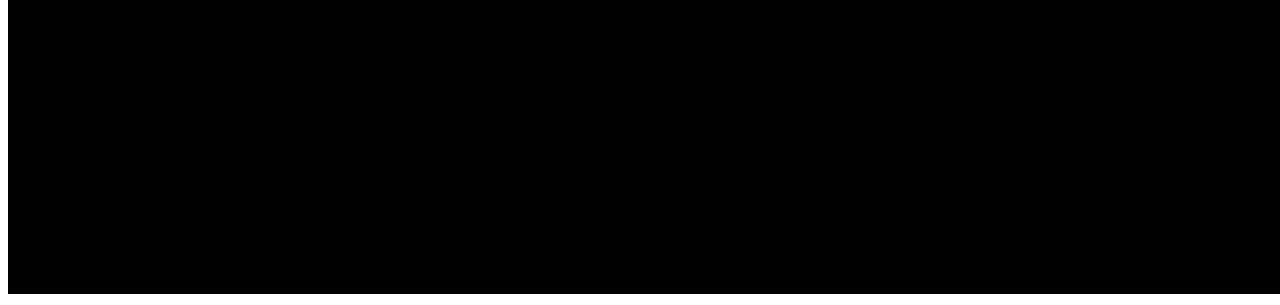
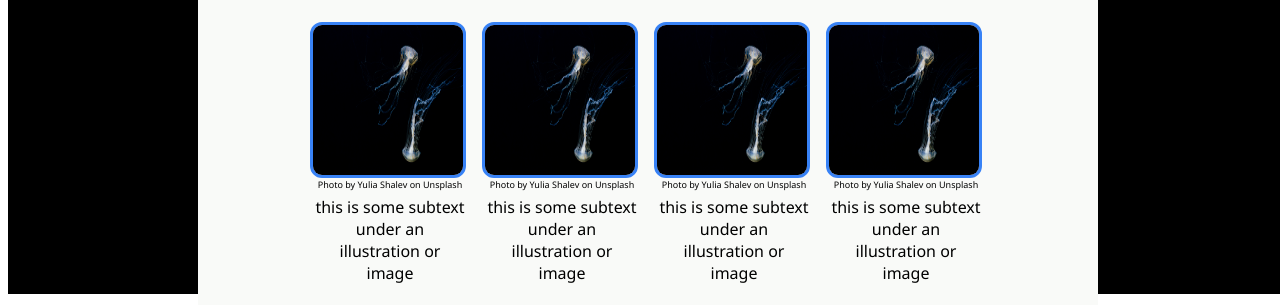
Before and after one commit to TheRealSogari/homepage, a plain HTML site: page index.html in a window 1280 px wide. Shown: the part 514-819 px from the top of the page. Drawn offline with Linux system fonts and the light colour scheme.

Commit message:
Add Center

```diff
--- a/css/styles.css
+++ b/css/styles.css
@@ -6,7 +6,7 @@
 
 a {
     text-decoration: none;
-    color: #fff;
+    color:white;
 }
 
 .back {
@@ -95,3 +95,53 @@ a {
     color:#fff;
     margin: 2px;
 }
+
+.adesc {
+    color: #fff;
+}
+
+/*Center*/
+.infobox {
+    display:flex;
+    flex-direction: column;
+    align-items: center;
+    background-color: #f9faf8;
+}
+
+.ul-info {
+    display: flex;
+    list-style-type: none;
+    padding-inline-start: 0;
+    gap: 12px;
+}
+
+.text-info {
+    width: 150px;
+    padding: 5px;
+    text-align: center;
+}
+
+.imgbox-info {
+    display: flex;
+    width: 150px;
+    height: 150px;
+    overflow:hidden;
+    border-radius: 12px;
+    border: 3px solid #3882f6;
+}
+
+.img-info {
+    height: 150px;
+    width: 150px;
+}
+
+.photo-info {
+    color: #000;
+    font-size: 9px;
+    margin: 0;
+    text-align: center;
+}
+
+.ainfo {
+    color: #000;
+}
--- a/index.html
+++ b/index.html
@@ -27,12 +27,42 @@
                     </div>
                     <div class="imgbox-desc">
                         <img class="img-desc" src="./img/placeholder.jpg" alt="stylish fog">
-                        <p class="photo-desc">Photo by <a href="https://unsplash.com/@pawel_czerwinski?utm_source=unsplash&utm_medium=referral&utm_content=creditCopyText">Pawel Czerwinski</a> on <a href="https://unsplash.com/?utm_source=unsplash&utm_medium=referral&utm_content=creditCopyText">Unsplash</a></p>
+                        <p class="photo-desc">Photo by <a class="adesc" href="https://unsplash.com/@pawel_czerwinski?utm_source=unsplash&utm_medium=referral&utm_content=creditCopyText">Pawel Czerwinski</a> on <a class="adesc" href="https://unsplash.com/?utm_source=unsplash&utm_medium=referral&utm_content=creditCopyText">Unsplash</a></p>
                     </div>
                 </div>
 
                 <div class="infobox">
-
+                    <h1 class="h1-info">Some random information.</h1>
+                    <ul class="ul-info">
+                        <li class="infoitem">
+                            <div class="imgbox-info">
+                                <img class="img-info" src="./img/jellyfish.jpg" alt="two jellyfish">
+                            </div>
+                            <p class="photo-info">Photo by <a class="ainfo" href="https://unsplash.com/@julia_shalev?utm_source=unsplash&utm_medium=referral&utm_content=creditCopyText">Yulia Shalev</a> on <a class="ainfo" href="https://unsplash.com/?utm_source=unsplash&utm_medium=referral&utm_content=creditCopyText">Unsplash</a></p>
+                            <div class="text-info">this is some subtext under an illustration or image</div>
+                        </li>
+                        <li class="infoitem">
+                            <div class="imgbox-info">
+                                <img class="img-info" src="./img/jellyfish.jpg" alt="two jellyfish">
+                            </div>
+                            <p class="photo-info">Photo by <a class="ainfo" href="https://unsplash.com/@julia_shalev?utm_source=unsplash&utm_medium=referral&utm_content=creditCopyText">Yulia Shalev</a> on <a class="ainfo" href="https://unsplash.com/?utm_source=unsplash&utm_medium=referral&utm_content=creditCopyText">Unsplash</a></p>
+                            <div class="text-info">this is some subtext under an illustration or image</div>
+                        </li>
+                        <li class="infoitem">
+                            <div class="imgbox-info">
+                                <img class="img-info" src="./img/jellyfish.jpg" alt="two jellyfish">
+                            </div>
+                            <p class="photo-info">Photo by <a class="ainfo" href="https://unsplash.com/@julia_shalev?utm_source=unsplash&utm_medium=referral&utm_content=creditCopyText">Yulia Shalev</a> on <a class="ainfo" href="https://unsplash.com/?utm_source=unsplash&utm_medium=referral&utm_content=creditCopyText">Unsplash</a></p>
+                            <div class="text-info">this is some subtext under an illustration or image</div>
+                        </li>
+                        <li class="infoitem">
+                            <div class="imgbox-info">
+                                <img class="img-info" src="./img/jellyfish.jpg" alt="two jellyfish">
+                            </div>
+                            <p class="photo-info">Photo by <a class="ainfo" href="https://unsplash.com/@julia_shalev?utm_source=unsplash&utm_medium=referral&utm_content=creditCopyText">Yulia Shalev</a> on <a class="ainfo" href="https://unsplash.com/?utm_source=unsplash&utm_medium=referral&utm_content=creditCopyText">Unsplash</a></p>
+                            <div class="text-info">this is some subtext under an illustration or image</div>
+                        </li>
+                    </ul>
                 </div>
 
                 <div class="centerbox">
```
Also changed, not shown: img/jellyfish.jpg (added).
